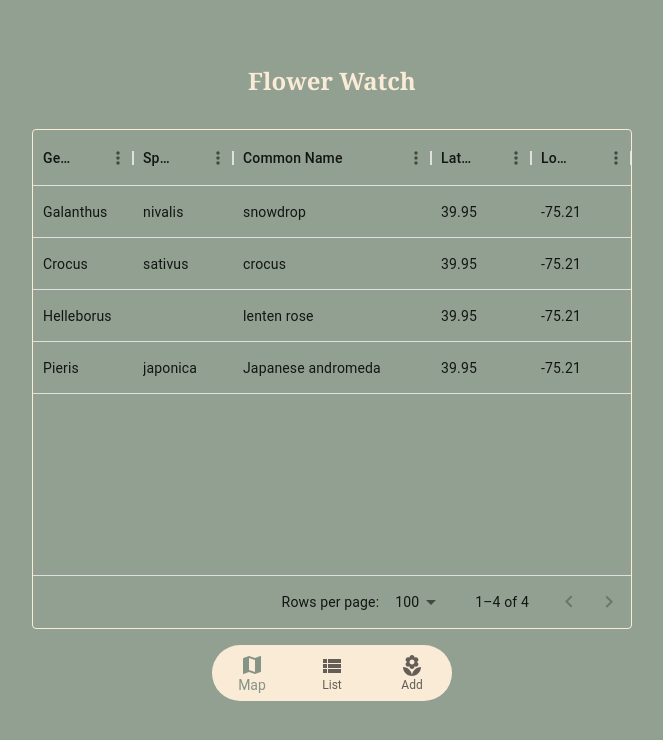
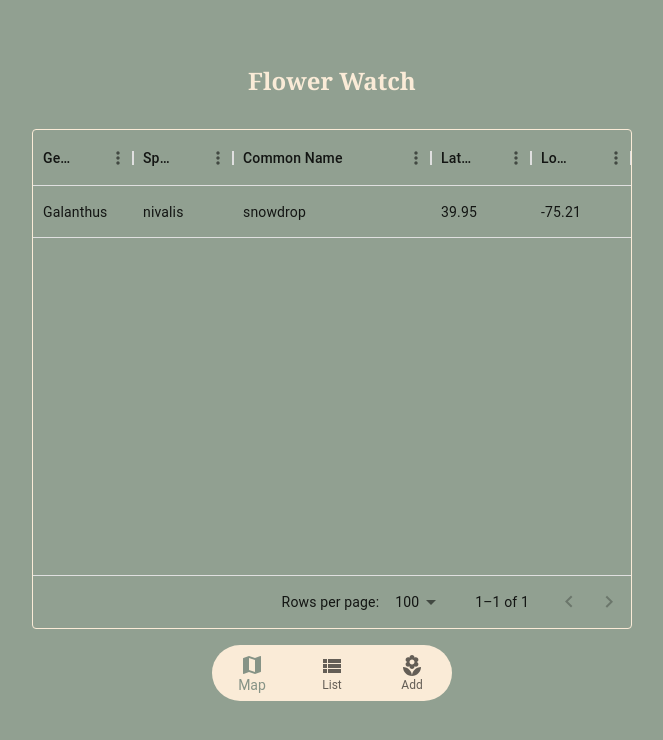
Before and after one commit to tarynriera/flower-watch, a Next.js app: page /list in a window 1280 px wide. Shown: the top 740 px of the page, without its empty margins (308-971 px from the left). Built offline with nearby package versions, Linux system fonts and the light colour scheme.

Commit message:
created state for the list data some minor styling changes

```diff
--- a/pages/_app.tsx
+++ b/pages/_app.tsx
@@ -1,11 +1,38 @@
 import "@/styles/globals.css";
 import type { AppProps } from "next/app";
 import Layout from "./layout";
+import { useState, useEffect } from "react";
 
 export default function App({ Component, pageProps }: AppProps) {
+  const [data, setData] = useState<
+    Array<{
+      id: number;
+      genus: string;
+      species: string;
+      commonName: string;
+      lat: number;
+      long: number;
+    }>
+  >([]);
+
+  useEffect(
+    () =>
+      setData([
+        {
+          id: 1,
+          genus: "Galanthus",
+          species: "nivalis",
+          commonName: "snowdrop",
+          lat: 39.95,
+          long: -75.21,
+        },
+      ]),
+    []
+  );
+
   return (
     <Layout>
-      <Component {...pageProps} />
+      <Component data={data} {...pageProps} />
     </Layout>
   );
 }
--- a/pages/add.tsx
+++ b/pages/add.tsx
@@ -18,7 +18,7 @@ export default function Add(props: MyProps) {
       open={open}
       onClose={handleClose}
       sx={{
-        "& .MuiPaper-root": { background: "antiquewhite" },
+        "& .MuiDialog-paper": { bgcolor: "antiquewhite" },
       }}
     >
       <DialogTitle>Add entry</DialogTitle>
--- a/pages/list.tsx
+++ b/pages/list.tsx
@@ -1,41 +1,8 @@
 import { Box } from "@mui/material";
 import { DataGrid, GridRowsProp, GridColDef } from "@mui/x-data-grid";
 
-export default function List() {
-  const rows: GridRowsProp = [
-    {
-      id: 1,
-      genus: "Galanthus",
-      species: "nivalis",
-      commonName: "snowdrop",
-      lat: 39.95,
-      long: -75.21,
-    },
-    {
-      id: 2,
-      genus: "Crocus",
-      species: "sativus",
-      commonName: "crocus",
-      lat: 39.95,
-      long: -75.21,
-    },
-    {
-      id: 3,
-      genus: "Helleborus",
-      species: null,
-      commonName: "lenten rose",
-      lat: 39.95,
-      long: -75.21,
-    },
-    {
-      id: 4,
-      genus: "Pieris",
-      species: "japonica",
-      commonName: "Japanese andromeda",
-      lat: 39.95,
-      long: -75.21,
-    },
-  ];
+export default function List({ data }: any) {
+  const rows: GridRowsProp = data;
 
   const columns: GridColDef[] = [
     { field: "genus", headerName: "Genus" },
--- a/styles/globals.css
+++ b/styles/globals.css
@@ -1,6 +1,6 @@
 body {
   background-color: rgb(145, 160, 145);
-  font-family: Georgia, 'Times New Roman', Times, serif;
+  font-family: Georgia, "Times New Roman", Times, serif;
   margin-top: 3rem;
   margin-bottom: 3rem;
   margin-left: 10%;
@@ -32,7 +32,7 @@ nav li {
 
 nav li:hover {
   background-color: rgb(87, 97, 87);
-  border: 5px solid  rgb(87, 97, 87);
+  border: 5px solid rgb(87, 97, 87);
 }
 
 h1 {
@@ -41,7 +41,6 @@ h1 {
 }
 
 h2 {
-  color: antiquewhite;
   text-align: center;
 }
 
```
